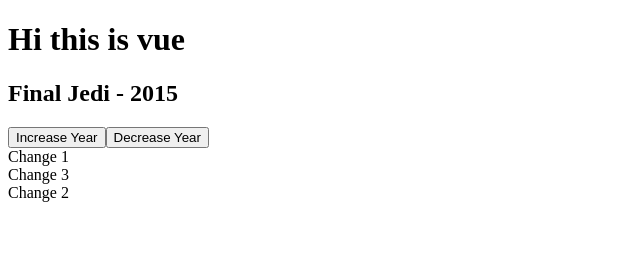
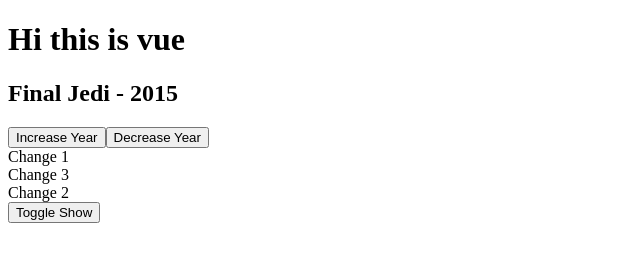
Before and after one commit to murtazaali1999/VUE, a plain HTML site: page index.html in a window 1280 px wide. Shown: the whole page, without its empty margins (0-640 px from the left). Drawn offline with nearby package versions, Linux system fonts and the light colour scheme.

Commit message:
if-else click-e data and method passing

```diff
--- a/index.html
+++ b/index.html
@@ -12,7 +12,10 @@
 
     <div id="app">
       <!-- cannot use data outside of this app -->
-      <h2>{{title}} - {{year}}</h2>
+
+      <div v-if="show">
+        <h2>{{title}} - {{year}}</h2>
+      </div>
 
       <button v-on:click="year++">Increase Year</button>
       <button v-on:click="year--">Decrease Year</button>
@@ -21,6 +24,12 @@
       <div v-on:click="changeTitleViaArg('VodeAn')">Change 3</div>
       <div @click="title = 'Return of the Jedi'">Change 2</div>
 
+      <div>
+        <button @click="toogleData()" v-if="show">Toggle Show</button>
+        <!-- If show is true then show to toggle false -->
+        <button @click="toogleData()" v-else>Toggle Show</button>
+        <!-- if show is false then show to toggle true -->
+      </div>
       <!-- v-on is used for events -->
     </div>
 
--- a/main.js
+++ b/main.js
@@ -4,7 +4,8 @@ const app = Vue.createApp({
     data() {
         return {
             title: "Final Jedi",
-            year: 2015
+            year: 2015,
+            show: true
         }
     },
     methods: {
@@ -14,6 +15,10 @@ const app = Vue.createApp({
         },
         changeTitleViaArg(title) {
             this.title = title;
+        },
+        toogleData() {
+            if (this.show == true) this.show = false;
+            else this.show = true;
         }
     }
 });
```
